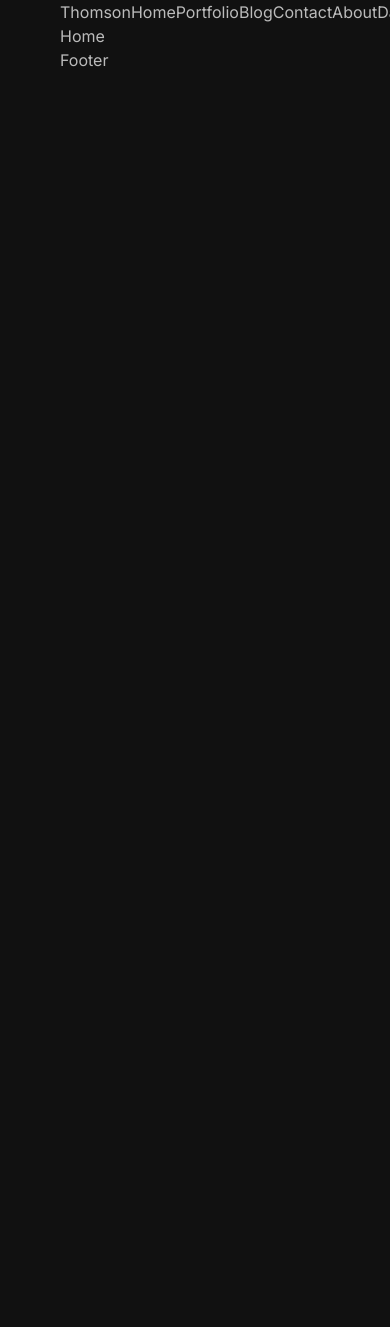
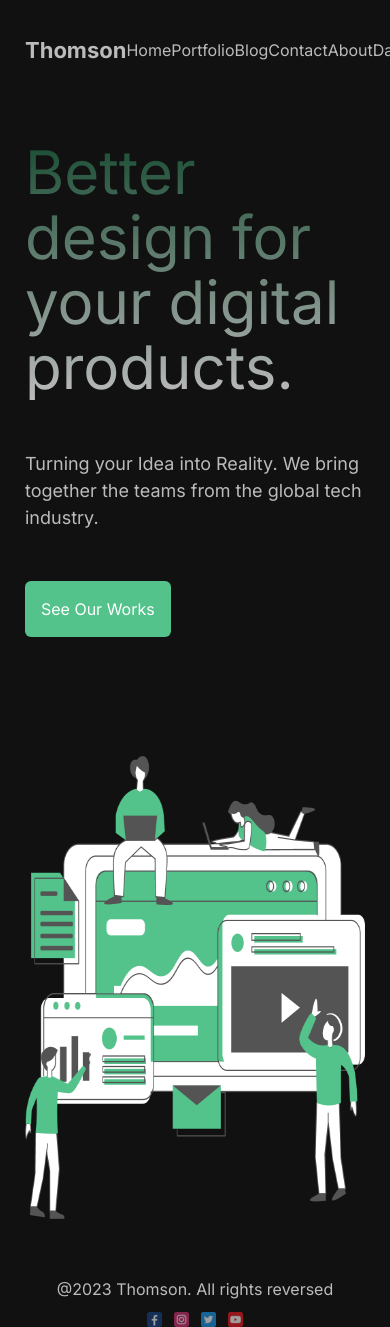
Before and after one commit to Thomson152/NextJs, a Next.js app: page / in a window 390 px wide. Shown: the top 1327 px of the page. Before the commit the page ends 844 px from the top, so only its background shows below. Built offline with nearby package versions, Linux system fonts and the light colour scheme.

Commit message:
new commit

```diff
--- a/package.json
+++ b/package.json
@@ -16,6 +16,7 @@
     "postcss": "8.4.24",
     "react": "18.2.0",
     "react-dom": "18.2.0",
+    "react-icons": "^4.9.0",
     "tailwindcss": "3.3.2"
   }
 }
--- a/src/app/globals.css
+++ b/src/app/globals.css
@@ -2,19 +2,7 @@
 @tailwind components;
 @tailwind utilities;
 
-:root {
-  --foreground-rgb: 0, 0, 0;
-  --background-start-rgb: 214, 219, 220;
-  --background-end-rgb: 255, 255, 255;
-}
 
-@media (prefers-color-scheme: dark) {
-  :root {
-    --foreground-rgb: 255, 255, 255;
-    --background-start-rgb: 0, 0, 0;
-    --background-end-rgb: 0, 0, 0;
-  }
-}
 
 body {
 max-width: 100vw;
--- a/src/app/layout.jsx
+++ b/src/app/layout.jsx
@@ -16,7 +16,7 @@ export default function RootLayout({ children }) {
   return (
     <html lang="en">
       <body className={inter.className}>
-        <div className=" mx-auto max-w-[1366px] min-h-[100vh] px-[60px]">
+        <div className="  container mx-auto  min-h-[100vh] lg:px-[60px] px-[25px] flex flex-col space-y-10 justify-between">
           <Navbar />
           {children}
           <Footer />
--- a/src/app/page.jsx
+++ b/src/app/page.jsx
@@ -1,9 +1,22 @@
 /** @format */
+import Image from "next/image";
+import Hero from "/public/hero.png";
 
 const page = () => {
   return (
-    <div >
-      Home
+    <div className="flex lg:flex-row flex-col justify-between items-center gap-[100px]">
+      <div className=" flex-col space-y-[50px] gap-[50px] lg:max-w-[50%]">
+        <h1 className="md:text-[72px] text-[60px] md:leading-[70px] leading-[65px] md:max-w-[90%] first-line bg-clip-text text-transparent bg-gradient-to-b from-[#194c33]  to-[#bbb]   "> Better design for your digital products.</h1>
+        <p className="md:text-[24px] text-[18px] font-normal">
+          Turning your Idea into Reality. We bring together the teams from the
+          global tech industry.
+        </p>
+        <button className="py-4 px-4 rounded-md  text-white bg-[#53c28b]">See Our Works</button>
+      </div>
+      {/* <h1 className="sm:text-red-400 md:text-green-500 lg:text-purple-800">testing</h1> */}
+      <div className="lg:max-w-[50%]">
+        <Image src={Hero} alt="" className="w-[100%] h-[500px] "/>
+      </div>
     </div>
   );
 };
--- a/src/components/Footer/Footer.jsx
+++ b/src/components/Footer/Footer.jsx
@@ -1,9 +1,20 @@
-import React from 'react'
+import Image from "next/image";
+import React from "react";
 
 const Footer = () => {
   return (
-    <div>Footer</div>
-  )
-}
+    <div className="h-[50px] flex flex-col md:flex-row justify-between items-center">
+      <div className="">
+        <h1 className="md:text-[17px] text-[16px]">@2023 Thomson. All rights reversed</h1>
+      </div>
+      <div className="flex gap-3 items-center">
+        <Image src='/1.png' alt="" width={15} height={15} className="opacity-[0.6] cursor-pointer"/>
+        <Image src='/2.png'alt="" width={15} height={15} className="opacity-[0.6] cursor-pointer"/>
+        <Image src='/3.png' alt="" width={15} height={15} className="opacity-[0.6] cursor-pointer"/>
+        <Image src='/4.png' alt="" width={15} height={15} className="opacity-[0.6] cursor-pointer"/>
+      </div>
+    </div>
+  );
+};
 
-export default Footer
+export default Footer;
--- a/src/components/Navbar/Navbar.jsx
+++ b/src/components/Navbar/Navbar.jsx
@@ -5,33 +5,88 @@ import React from "react";
 
 const Navbar = () => {
   return (
-    <div className="flex flex-row justify-between">
-      <div >
-        <Link href="/">Thomson</Link>
+    <nav className="flex flex-row justify-between h-[100px]  items-center">
+      <div>
+        <Link href="/" className="font-bold text-[22px]">
+          Thomson
+        </Link>
       </div>
       <div>
-        <ul className="flex">
+        <ul className="lg:flex hidden gap-6 items-center">
           <li>
-            <Link href="/">Home</Link>
+            <Link className="hover:text-green-600" href="/">
+              Home
+            </Link>
           </li>
           <li>
-            <Link href="/portfolio">Portfolio</Link>
+            <Link className="hover:text-green-600" href="/portfolio">
+              Portfolio
+            </Link>
           </li>
           <li>
-            <Link href="/blog">Blog</Link>
+            <Link className="hover:text-green-600" href="/blog">
+              Blog
+            </Link>
           </li>
           <li>
-            <Link href="/contact">Contact</Link>
+            <Link className="hover:text-green-600" href="/contact">
+              Contact
+            </Link>
           </li>
           <li>
-            <Link href="/about">About</Link>
+            <Link className="hover:text-green-600" href="/about">
+              About
+            </Link>
           </li>
           <li>
-            <Link href="/dashboard">DashBoard</Link>
+            <Link className="hover:text-green-600" href="/dashboard">
+              DashBoard
+            </Link>
           </li>
+
+          <div className="">
+            <button className="py-2 px-2 rounded-lg bg-[#53c28b] text-white">
+              Logout
+            </button>
+          </div>
         </ul>
       </div>
-    </div>
+
+      {/* Moblie */}
+
+      <ul className="lg:hidden flex">
+        <li>
+          <Link className="hover:text-green-600" href="/">
+            Home
+          </Link>
+        </li>
+        <li>
+          <Link className="hover:text-green-600" href="/portfolio">
+            Portfolio
+          </Link>
+        </li>
+        <li>
+          <Link className="hover:text-green-600" href="/blog">
+            Blog
+          </Link>
+        </li>
+        <li>
+          <Link className="hover:text-green-600" href="/contact">
+            Contact
+          </Link>
+        </li>
+        <li>
+          <Link className="hover:text-green-600" href="/about">
+            About
+          </Link>
+        </li>
+        <li>
+          <Link className="hover:text-green-600" href="/dashboard">
+            DashBoard
+          </Link>
+        </li>
+      </ul>
+    </nav>
   );
 };
 
--- a/tailwind.config.js
+++ b/tailwind.config.js
@@ -1,18 +1,29 @@
 /** @type {import('tailwindcss').Config} */
 module.exports = {
   content: [
-    './src/pages/**/*.{js,ts,jsx,tsx,mdx}',
-    './src/components/**/*.{js,ts,jsx,tsx,mdx}',
-    './src/app/**/*.{js,ts,jsx,tsx,mdx}',
+    "./src/pages/**/*.{js,ts,jsx,tsx,mdx}",
+    "./src/components/**/*.{js,ts,jsx,tsx,mdx}",
+    "./src/app/**/*.{js,ts,jsx,tsx,mdx}",
   ],
+
   theme: {
-    extend: {
-      backgroundImage: {
-        'gradient-radial': 'radial-gradient(var(--tw-gradient-stops))',
-        'gradient-conic':
-          'conic-gradient(from 180deg at 50% 50%, var(--tw-gradient-stops))',
-      },
+    screens: {
+      'sm': '640px',
+      // => @media (min-width: 640px) { ... }
+
+      'md': '768px',
+      // => @media (min-width: 768px) { ... }
+
+      'lg': '1024px',
+      // => @media (min-width: 1024px) { ... }
+
+      'xl': '1280px',
+      // => @media (min-width: 1280px) { ... }
+
+      '2xl': '1536px',
+      // => @media (min-width: 1536px) { ... }
     },
+    extend: {},
   },
   plugins: [],
-}
+};
```
Also changed, not shown: 1 other file (tests, documents, lock files or other folders).
